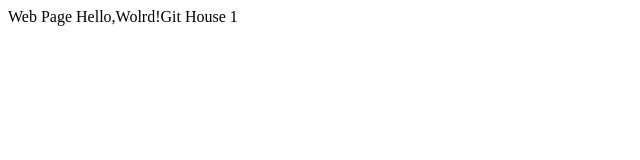
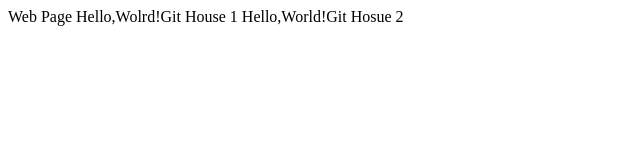
Before and after one commit to AdamGaoChina/LearnGit, a plain HTML site: page index.html in a window 1280 px wide. Shown: the whole page, without its empty margins (0-640 px from the left). Drawn offline with Linux system fonts and the light colour scheme.

Commit message:
modify index.html

```diff
--- a/index.html
+++ b/index.html
@@ -2,5 +2,6 @@
 	<head>Web Page</head>
 	<body>
 		Hello,Wolrd!Git House 1
+		Hello,World!Git Hosue 2
 	</body>
 </html>
```
